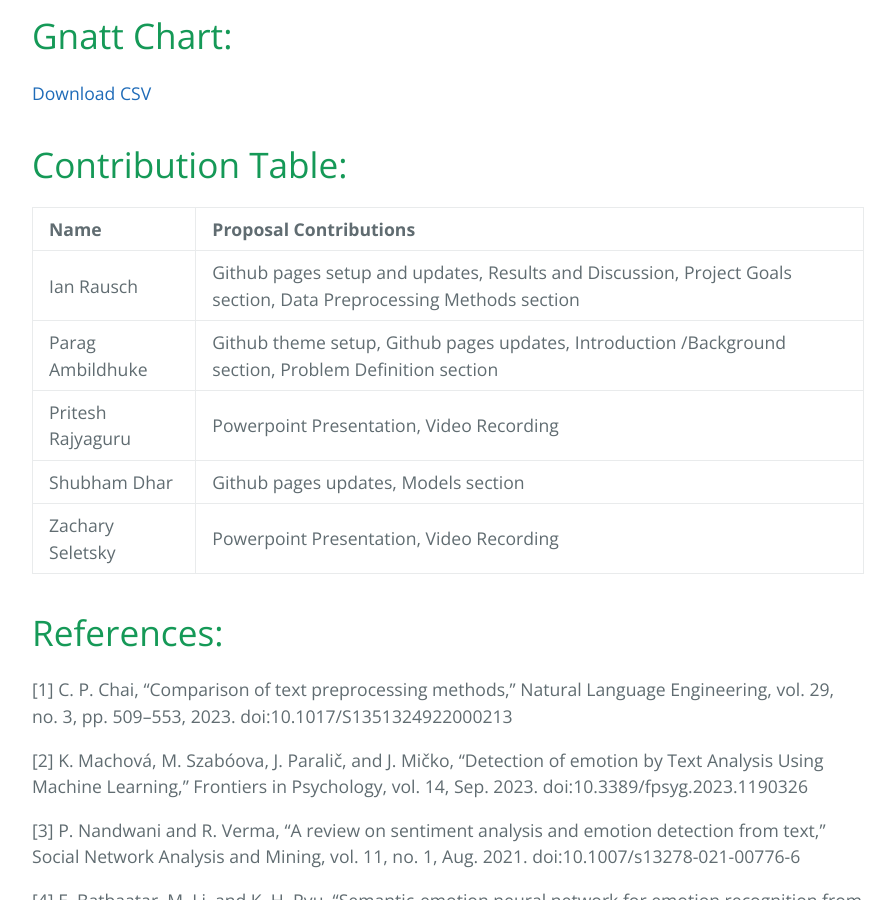
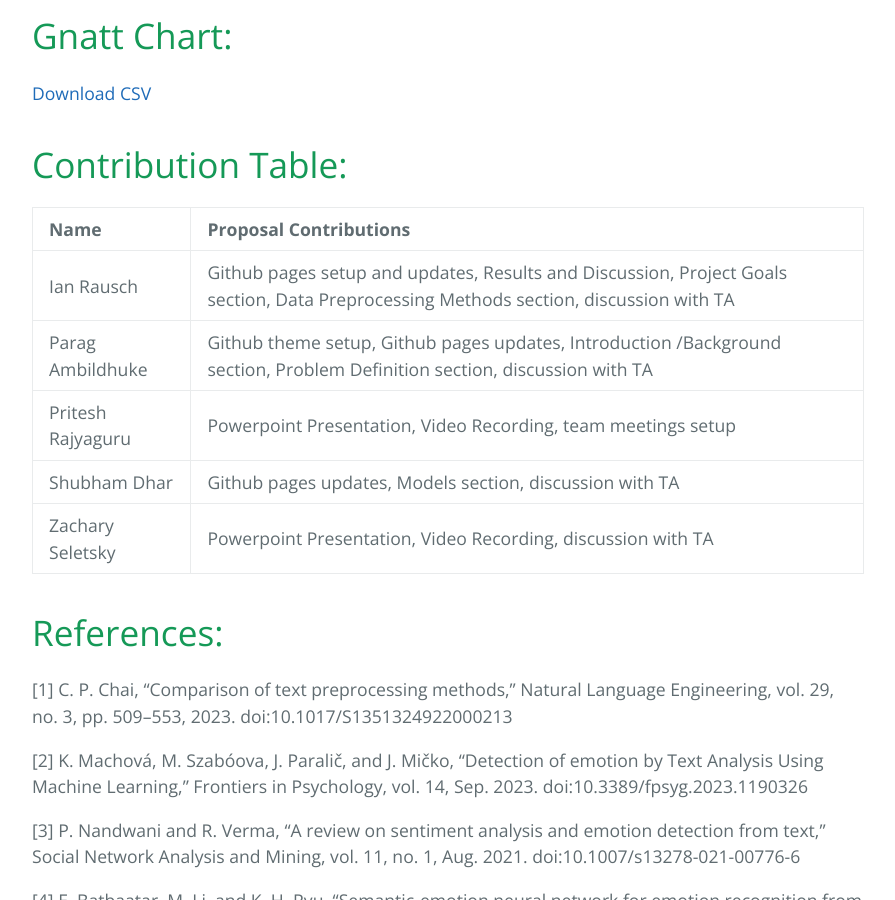
Before and after one commit to irausch25/CS4641-Project, a Jekyll site: the page built from index.md, in a window 1280 px wide and 900 px high, scrolled down 1832 px. Shown: the whole window, without its empty margins (192-1087 px from the left). Built offline with Jekyll 4.4.1, drawn with Linux system fonts in a browser that asks for light colours.

Commit message:
update contribution table

```diff
--- a/index.md
+++ b/index.md
@@ -48,13 +48,13 @@
 
 # Contribution Table:
 
-| Name              | Proposal Contributions                                                                                            |
-|:------------------|:------------------------------------------------------------------------------------------------------------------|
-| Ian Rausch        | Github pages setup and updates, Results and Discussion, Project Goals section, Data Preprocessing Methods section |
-| Parag Ambildhuke  | Github theme setup, Github pages updates, Introduction /Background section, Problem Definition section            |
-| Pritesh Rajyaguru | Powerpoint Presentation, Video Recording                                                                          |
-| Shubham Dhar      | Github pages updates, Models section                                                                              |
-| Zachary Seletsky  | Powerpoint Presentation, Video Recording                                                                          |
+| Name              | Proposal Contributions                                                                                                                |
+|:------------------|:--------------------------------------------------------------------------------------------------------------------------------------|
+| Ian Rausch        | Github pages setup and updates, Results and Discussion, Project Goals section, Data Preprocessing Methods section, discussion with TA |
+| Parag Ambildhuke  | Github theme setup, Github pages updates, Introduction /Background section, Problem Definition section, discussion with TA            |
+| Pritesh Rajyaguru | Powerpoint Presentation, Video Recording, team meetings setup                                                                         |
+| Shubham Dhar      | Github pages updates, Models section, discussion with TA                                                                              |
+| Zachary Seletsky  | Powerpoint Presentation, Video Recording, discussion with TA                                                                          |
 
 # References:
 
```
Also changed, not shown: 1 other file.
